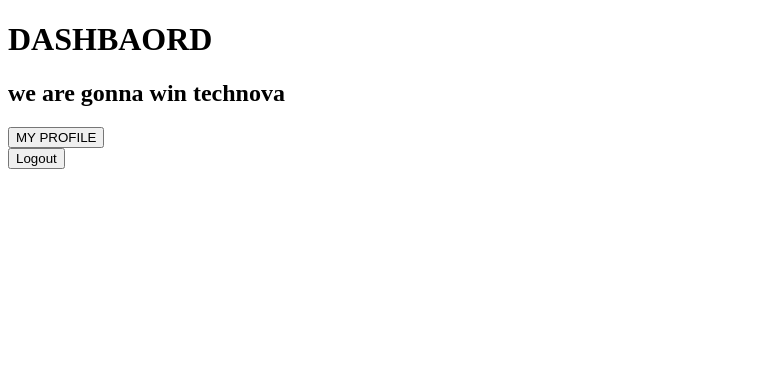
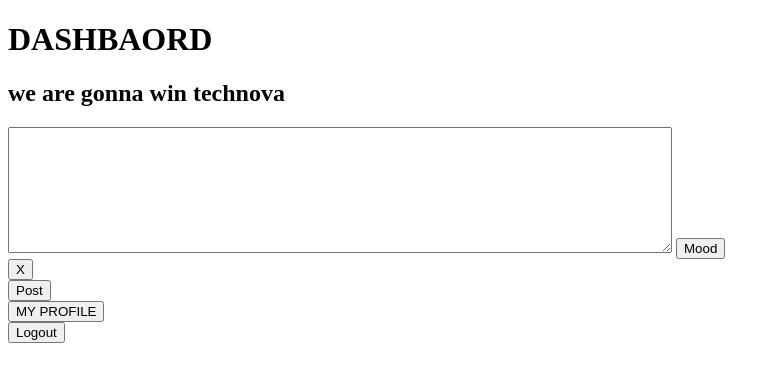
Before and after one commit to evelyn-campbell/Unfold-App, a Django app: page /dashboard/ in a window 1280 px wide. Shown: the top 382 px of the page, without its empty margins (0-780 px from the left). Run offline with Django 4.2, Linux system fonts and the light colour scheme; the visitor is signed in with stand-in values (Sample User, id 1).

Commit message:
bare html for dashboard

```diff
--- a/webapp/templates/core_templates/dashboard.html
+++ b/webapp/templates/core_templates/dashboard.html
@@ -7,7 +7,18 @@
     <div class="main">
       <h1>DASHBAORD</h1>
       <h2>we are gonna win technova</h2>
-      <div class="signup">
+      <form action="" method="POST">
+        <div>
+          {% csrf_token %}
+          <textarea name="text" rows="8" cols="80"></textarea>
+          <button type="button" onclick="openForm()">Mood</button>
+          <div class="mood-popup" id="myForm">
+            <button type="button" onclick="closeForm()">X</button>
+          </div>
+          </div>
+          <button type="submit">Post</button>
+        </div>
+      </form>
       <form action="/profile/">
         <button type="submit">MY PROFILE</button>
       </form>
@@ -15,6 +26,15 @@
         <button type="submit">Logout</button>
       </form>
     </div>
-    </div>
   </body>
 </html>
+
+<script>
+function openForm() {
+    document.getElementById("myForm").style.display = "block";
+  }
+
+  function closeForm() {
+    document.getElementById("myForm").style.display = "none";
+  }
+  </script>
```
Also changed, not shown: webapp/core/models.py (+10 -0 lines), webapp/core/migrations/0003_status_alter_profile_avatar.py (added). Lines whose indentation alone changed are shown as unchanged.
